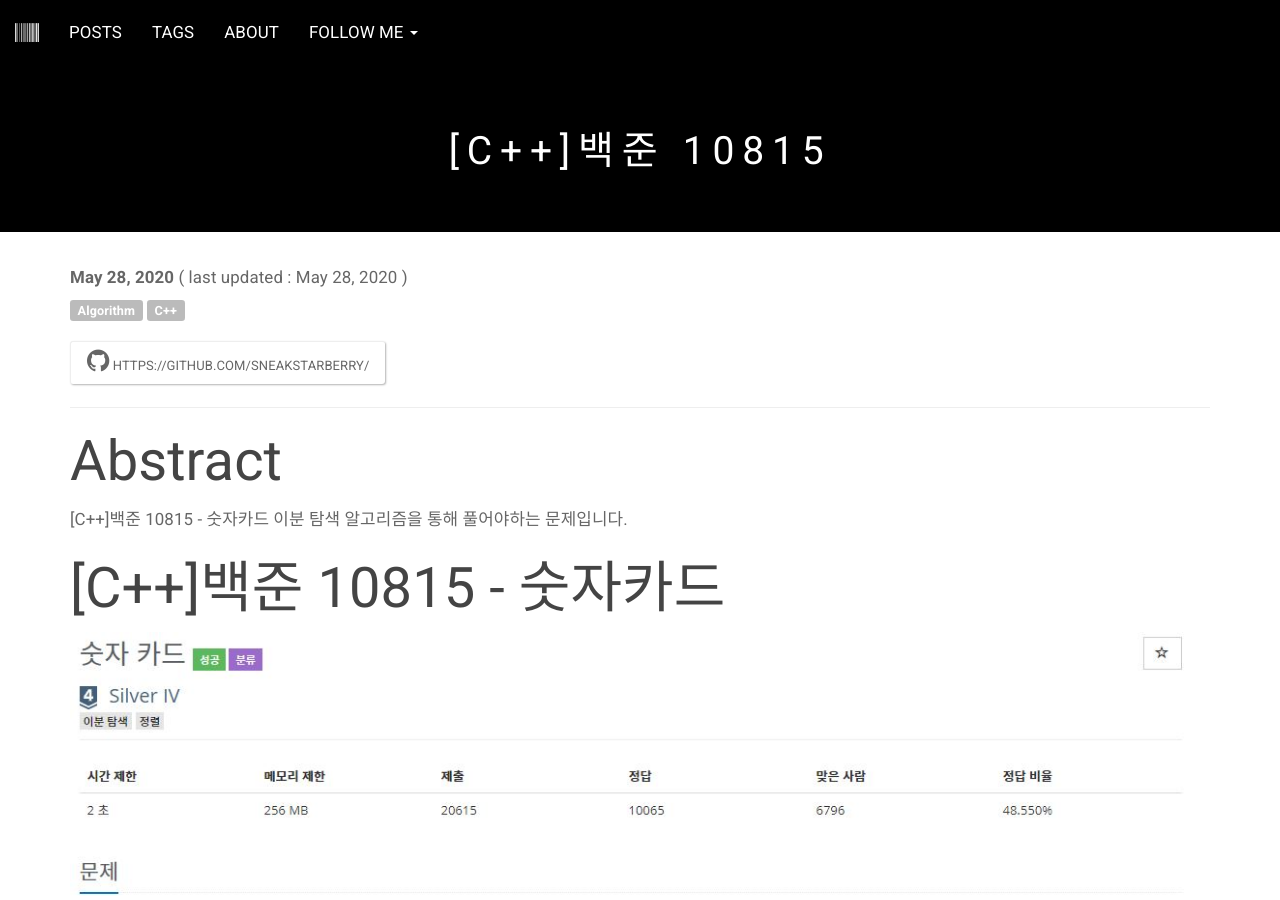
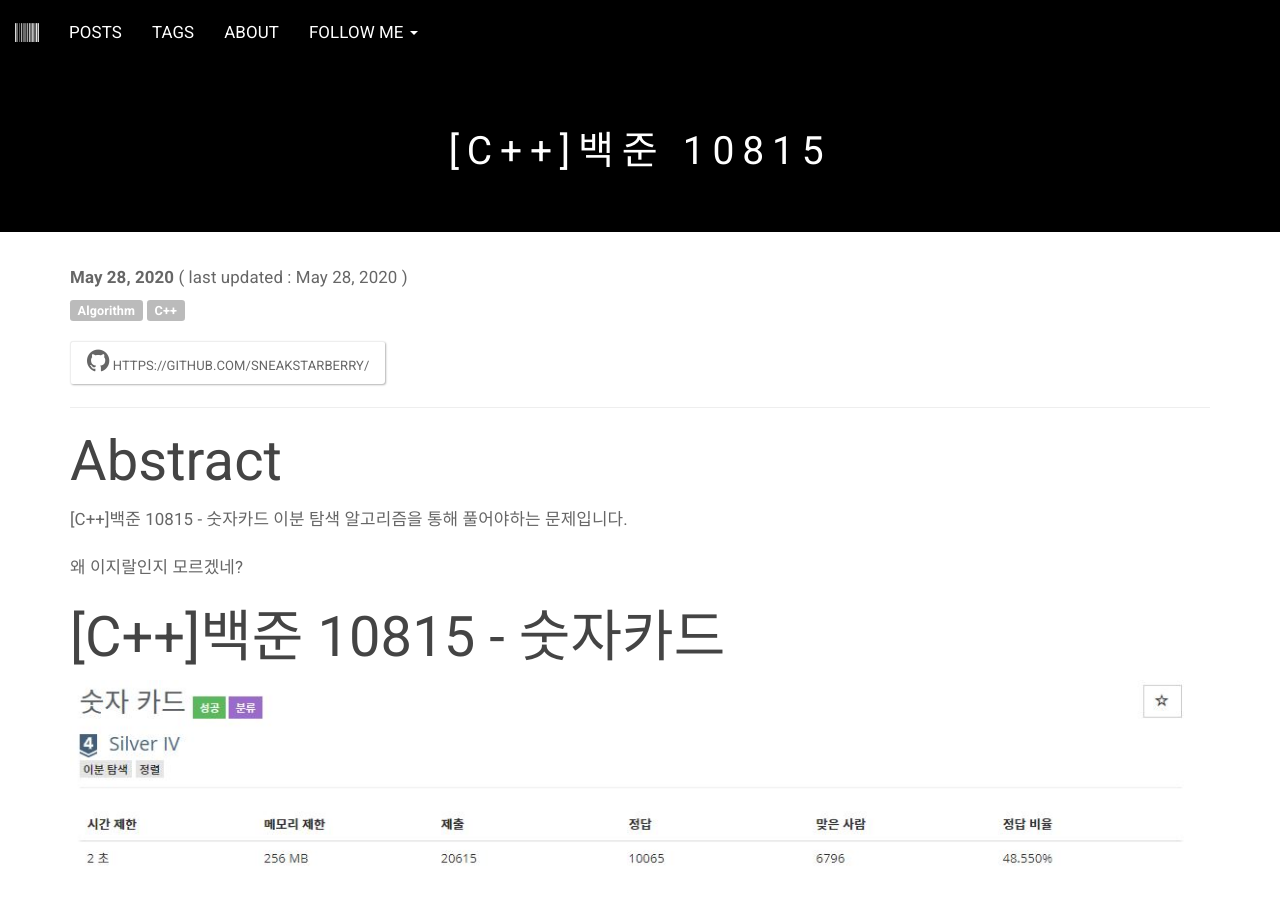
Before and after one commit to sneakstarberry/sneakstarberry.github.io, a Jekyll site: the page built from _posts/2020-05-28-nojam10815.md, in a window 1280 px wide and 900 px high. Built offline with Jekyll 4.4.1, drawn with Linux system fonts in a browser that asks for light colours; comment, search, counter and statistics services are not loaded.

Commit message:
gkdk....

```diff
--- a/_posts/2020-05-28-nojam10815.md
+++ b/_posts/2020-05-28-nojam10815.md
@@ -12,13 +12,10 @@ noimage: true
 [C++]백준 10815 - 숫자카드
 이분 탐색 알고리즘을 통해 풀어야하는 문제입니다.
 
-
-
-
+ 왜 이지랄인지 모르겠네?
 
 
 <!-- more -->
-
 
 # [C++]백준 10815 - 숫자카드
 <img src = "/assets/images{{page.id}}/problem.JPG" alt = "nojam10815" class = "img-responsive">
```
